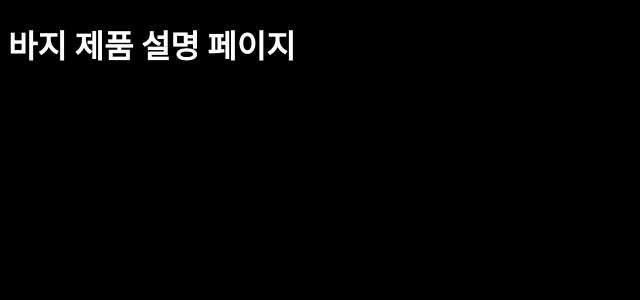
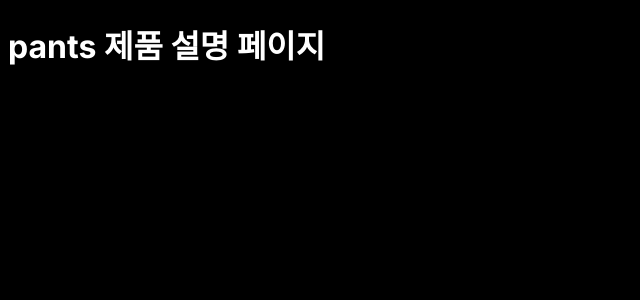
Before and after one commit to brain1401/nextjs_practice, a Next.js app: page /products/pants in a window 1280 px wide. Shown: the top 300 px of the page, without its empty margins (0-640 px from the left). Built offline with nearby package versions, Linux system fonts and the light colour scheme.

Commit message:
다이나믹 라우트 연습

```diff
--- /dev/null
+++ b/src/app/products/[slug]/page.tsx
@@ -0,0 +1,18 @@
+type Props = {
+  params: {
+    slug: string;
+  };
+};
+
+export default function PantsPage({params}: Props) {
+  return <h1>{params.slug} 제품 설명 페이지</h1>;
+}
+
+
+export function generateStaticParams() {
+  const products = ['pants', 'skirt'];
+
+  return products.map(product => ({
+    slug: product,
+  }));
+}
--- a/src/app/products/pants/page.tsx
+++ /dev/null
@@ -1,3 +0,0 @@
-export default function PantsPage() {
-  return <h1>바지 제품 설명 페이지</h1>;
-}
```
